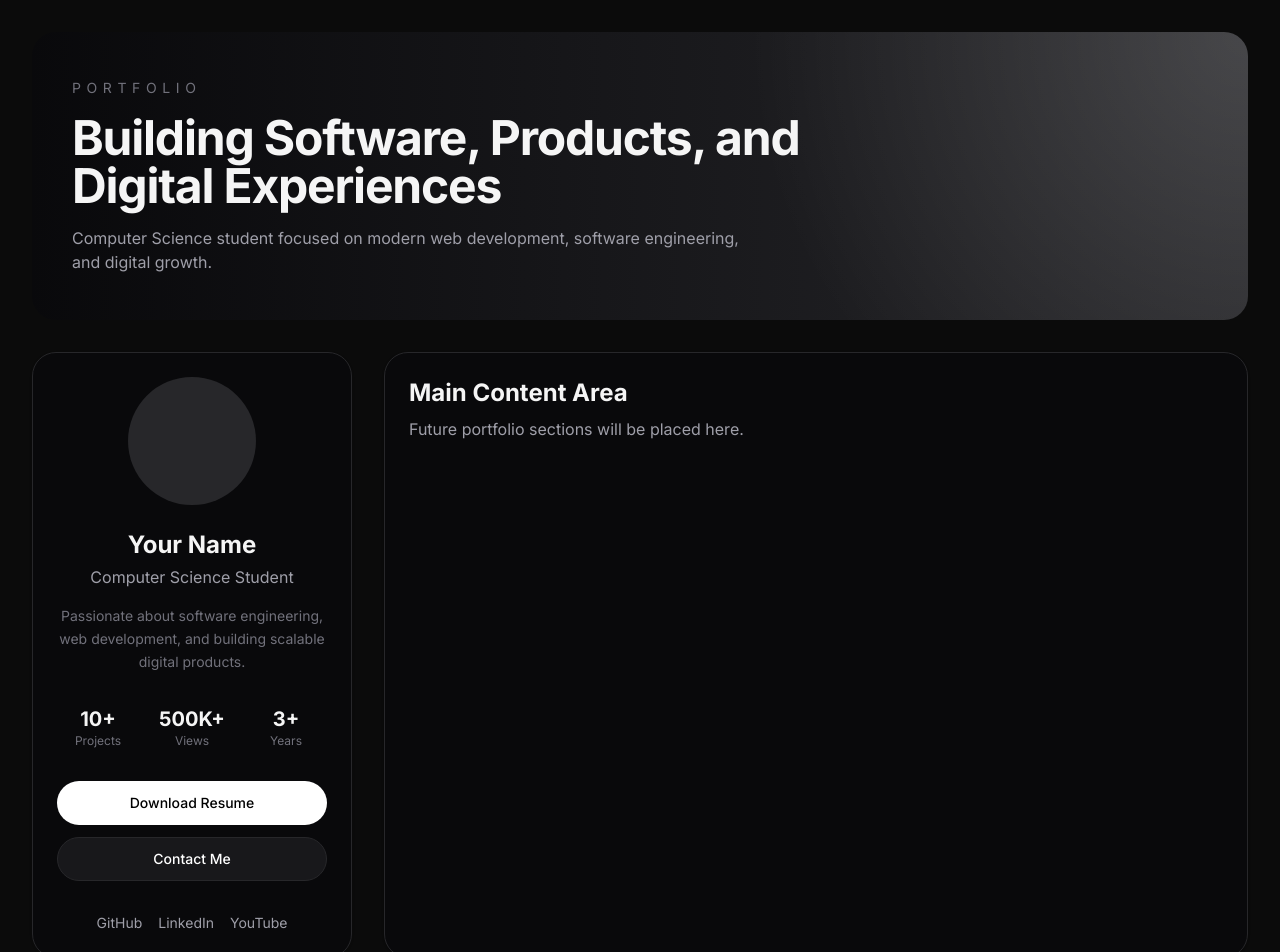
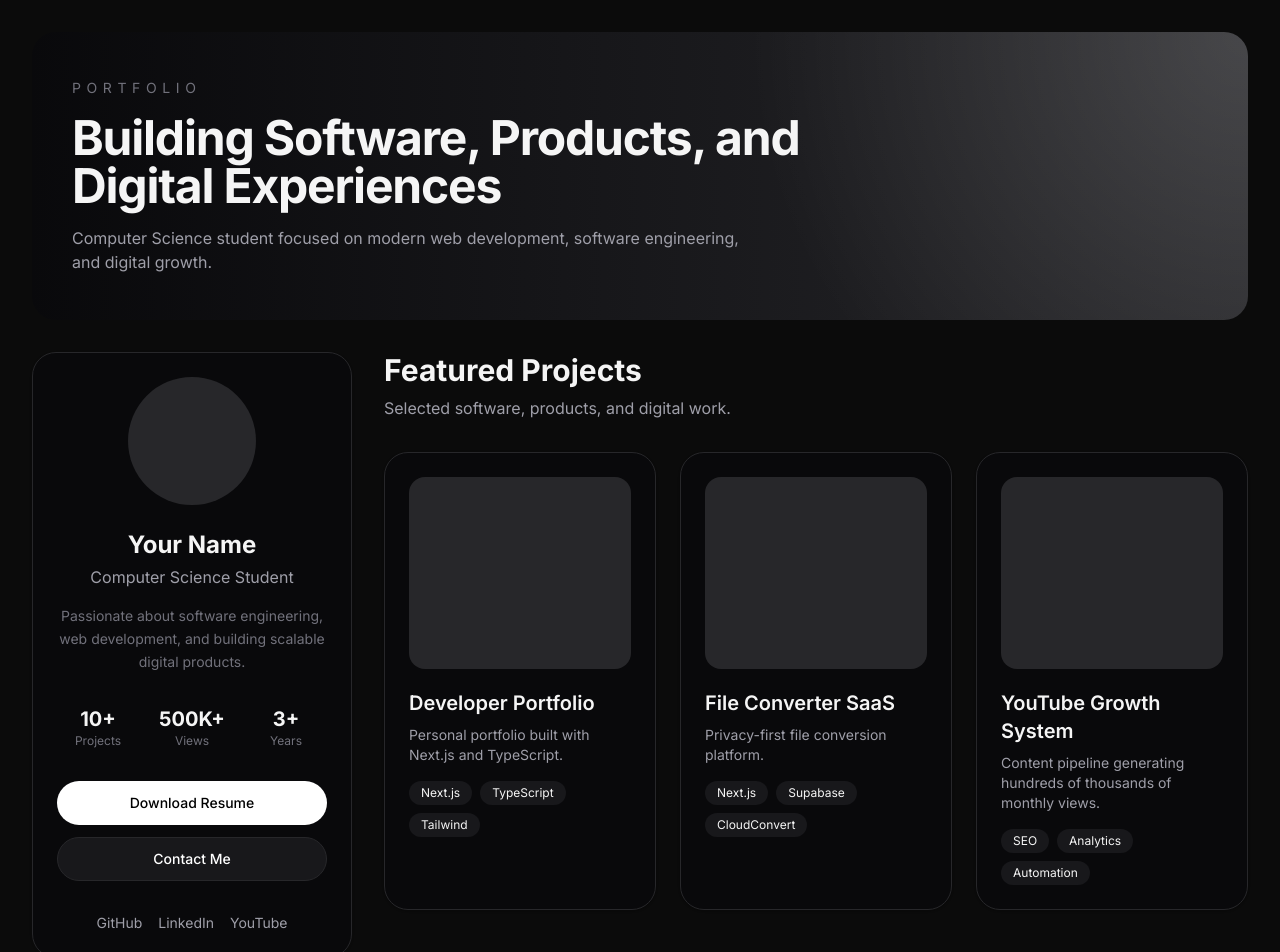
Before and after one commit to Aaron-Baldon/portfolio, a Next.js app: page / in a window 1280 px wide. Shown: the top 952 px of the page. Built offline with nearby package versions, Linux system fonts and the light colour scheme.

Commit message:
Add featured projects showcase

```diff
--- a/components/layout/main-content.tsx
+++ b/components/layout/main-content.tsx
@@ -1,15 +1,9 @@
-import { Card } from "@/components/ui/card";
+import { ProjectGrid } from "@/components/projects/project-grid";
 
 export function MainContent() {
   return (
-    <Card className="min-h-[500px]">
-      <h2 className="text-2xl font-bold">
-        Main Content Area
-      </h2>
-
-      <p className="mt-2 text-zinc-400">
-        Future portfolio sections will be placed here.
-      </p>
-    </Card>
+    <div>
+      <ProjectGrid />
+    </div>
   );
 }
--- /dev/null
+++ b/components/projects/project-card.tsx
@@ -0,0 +1,33 @@
+import { Card } from "@/components/ui/card";
+import { Project } from "@/types/project";
+
+export function ProjectCard({
+  project,
+}: {
+  project: Project;
+}) {
+  return (
+    <Card className="group overflow-hidden transition-all duration-300 hover:-translate-y-1 hover:border-zinc-700">
+      <div className="h-48 rounded-2xl bg-zinc-800" />
+
+      <h3 className="mt-5 text-xl font-semibold">
+        {project.title}
+      </h3>
+
+      <p className="mt-2 text-sm text-zinc-400">
+        {project.description}
+      </p>
+
+      <div className="mt-4 flex flex-wrap gap-2">
+        {project.tags.map((tag) => (
+          <span
+            key={tag}
+            className="rounded-full bg-zinc-900 px-3 py-1 text-xs"
+          >
+            {tag}
+          </span>
+        ))}
+      </div>
+    </Card>
+  );
+}
--- /dev/null
+++ b/components/projects/project-grid.tsx
@@ -0,0 +1,27 @@
+import { projects } from "@/constants/projects";
+import { ProjectCard } from "./project-card";
+
+export function ProjectGrid() {
+  return (
+    <section>
+      <div className="mb-8">
+        <h2 className="text-3xl font-bold">
+          Featured Projects
+        </h2>
+
+        <p className="mt-2 text-zinc-400">
+          Selected software, products, and digital work.
+        </p>
+      </div>
+
+      <div className="grid gap-6 md:grid-cols-2 xl:grid-cols-3">
+        {projects.map((project) => (
+          <ProjectCard
+            key={project.id}
+            project={project}
+          />
+        ))}
+      </div>
+    </section>
+  );
+}
--- /dev/null
+++ b/constants/projects.ts
@@ -0,0 +1,30 @@
+import { Project } from "@/types/project";
+
+export const projects: Project[] = [
+  {
+    id: "portfolio",
+    title: "Developer Portfolio",
+    description:
+      "Personal portfolio built with Next.js and TypeScript.",
+    tags: ["Next.js", "TypeScript", "Tailwind"],
+    image: "/images/project-1.jpg",
+  },
+
+  {
+    id: "converter",
+    title: "File Converter SaaS",
+    description:
+      "Privacy-first file conversion platform.",
+    tags: ["Next.js", "Supabase", "CloudConvert"],
+    image: "/images/project-2.jpg",
+  },
+
+  {
+    id: "youtube",
+    title: "YouTube Growth System",
+    description:
+      "Content pipeline generating hundreds of thousands of monthly views.",
+    tags: ["SEO", "Analytics", "Automation"],
+    image: "/images/project-3.jpg",
+  },
+];
--- /dev/null
+++ b/types/project.ts
@@ -0,0 +1,7 @@
+export interface Project {
+  id: string;
+  title: string;
+  description: string;
+  tags: string[];
+  image: string;
+}
```
